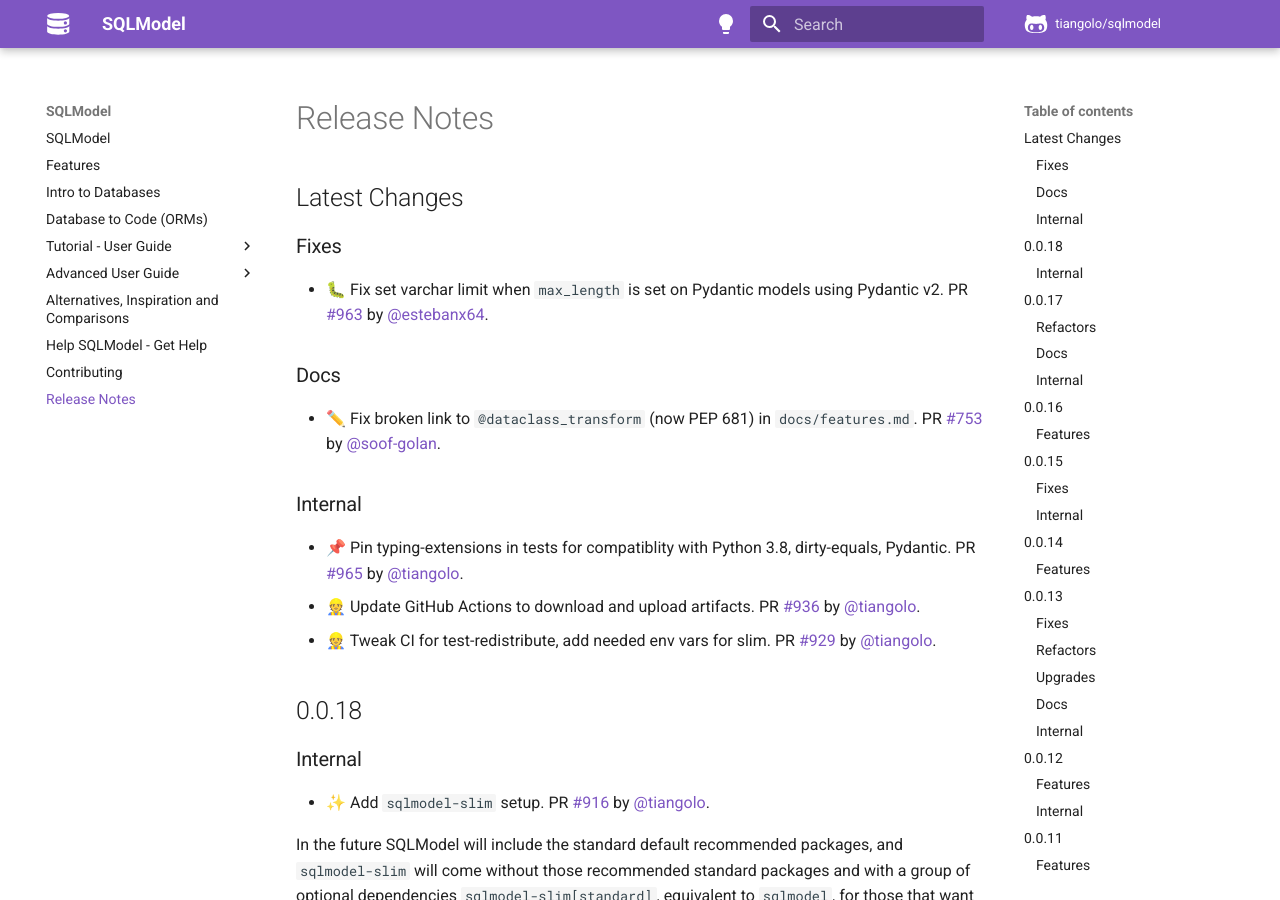
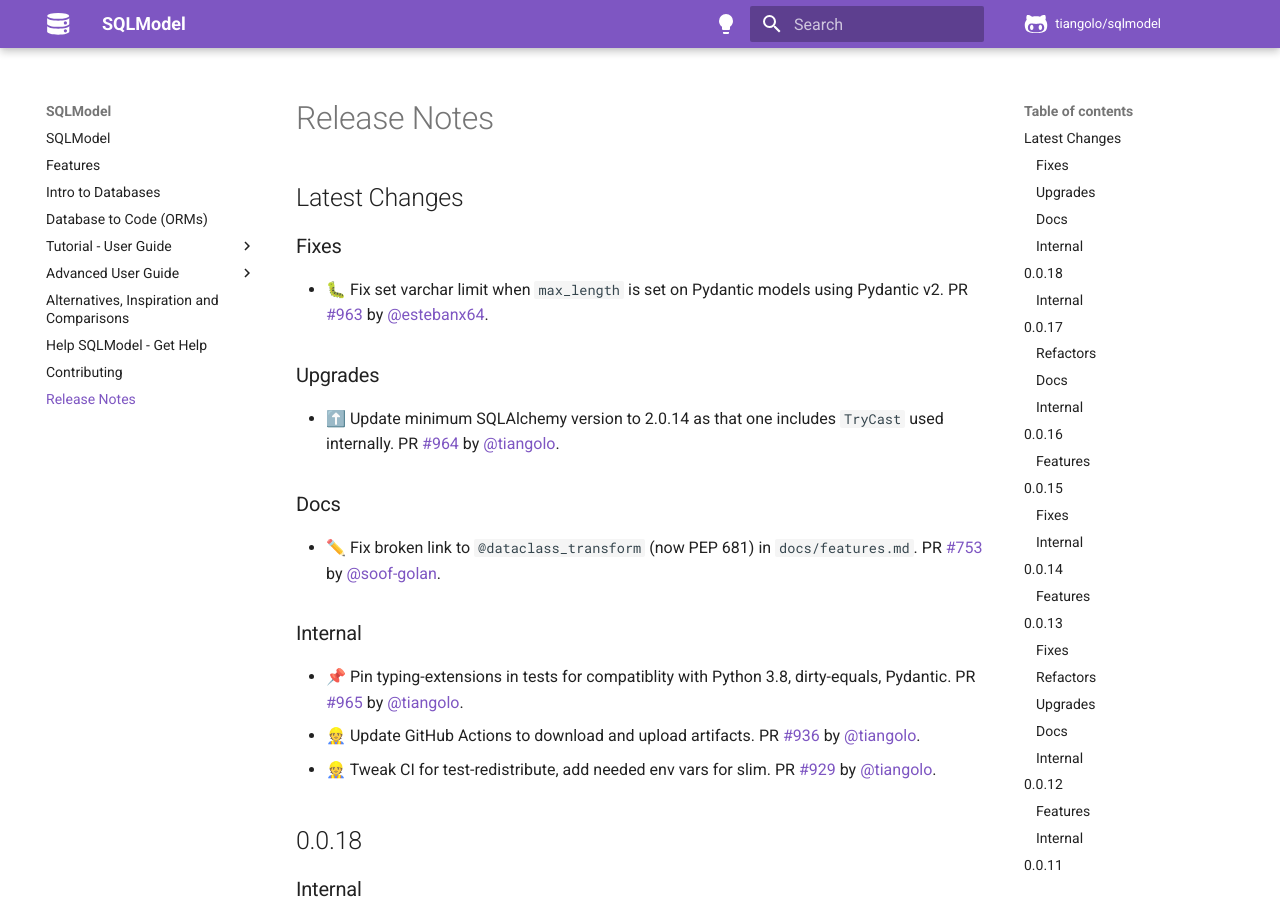
Before and after one commit to sztrakabalint/fastapi-sqlmodel, an MkDocs documentation site: the page built from docs/release-notes.md, in a window 1280 px wide and 900 px high. Built offline with MkDocs 1.6.1 and Material for MkDocs 9.7.7, drawn with Linux system fonts in a browser that asks for light colours; comment, search, counter and statistics services are not loaded.

Commit message:
📝 Update release notes

```diff
--- a/docs/release-notes.md
+++ b/docs/release-notes.md
@@ -5,6 +5,10 @@
 ### Fixes
 
 * 🐛 Fix set varchar limit when `max_length` is set on Pydantic models using Pydantic v2. PR [#963](https://github.com/tiangolo/sqlmodel/pull/963) by [@estebanx64](https://github.com/estebanx64).
+
+### Upgrades
+
+* ⬆️ Update minimum SQLAlchemy version to 2.0.14 as that one includes `TryCast` used internally. PR [#964](https://github.com/tiangolo/sqlmodel/pull/964) by [@tiangolo](https://github.com/tiangolo).
 
 ### Docs
 
```
